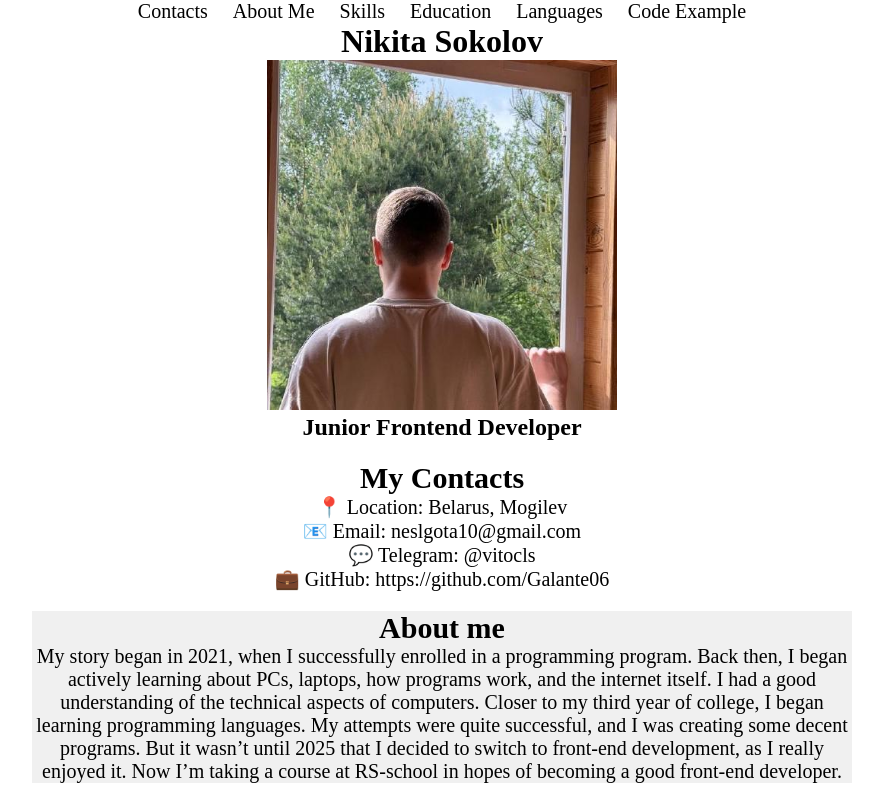
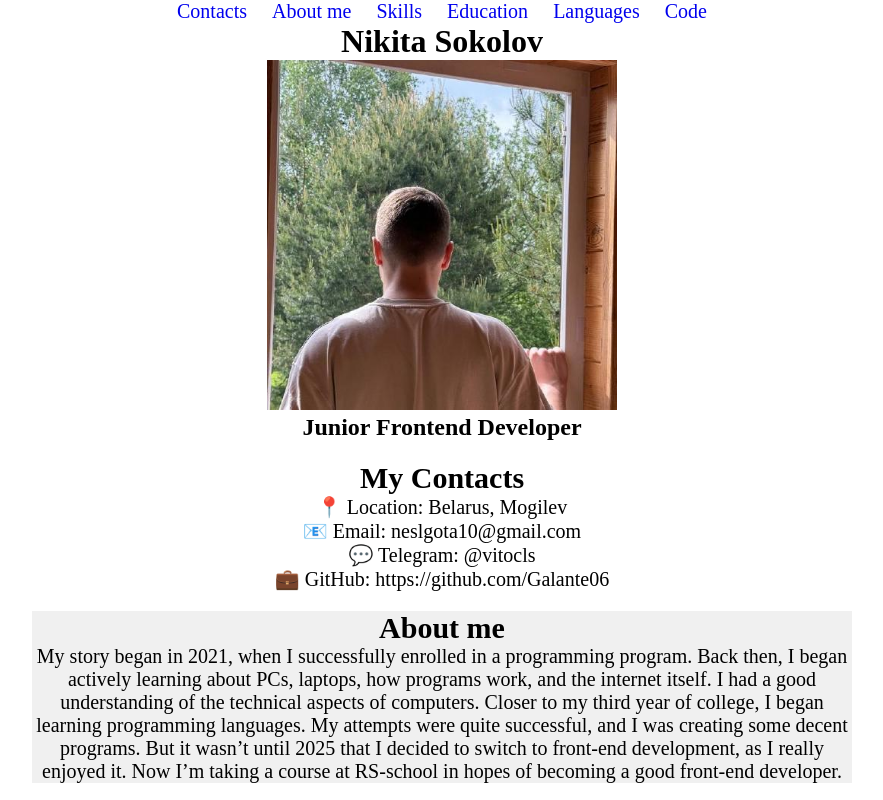
Before and after one commit to Galante06/rsschool-cv, a plain HTML site: page index.html in a window 1280 px wide. Shown: the top 800 px of the page, without its empty margins (198-1081 px from the left). Drawn offline with Linux system fonts and the light colour scheme.

Commit message:
fix: fix errors in html file(ul, px in img, code(pre)

```diff
--- a/index.html
+++ b/index.html
@@ -10,28 +10,16 @@
     <header class="header">
         <nav>
             <ul class="navmenu">
-                <a href="#contacts">
-                    <li class>Contacts</li>
-                </a>
-                <a href="#aboutme">
-                    <li>About Me</li>
-                </a>
-                <a href="#skills">
-                    <li>Skills</li>
-                </a>
-                <a href="#education">
-                    <li>Education</li>
-                </a>
-                <a href="#languages">
-                    <li>Languages</li>
-                </a>
-                <a href="#code">
-                    <li>Code Example</li>
-                </a>
+                <li><a href="#contacts">Contacts</a></li>
+                <li><a href="#aboutme">About me</a></li>
+                <li><a href="#skills">Skills</a></li>
+                <li><a href="#education">Education</a></li>
+                <li><a href="#languages">Languages</a></li>
+                <li><a href="#code">Code</a></li>
             </ul>
         </nav>
         <h1>Nikita Sokolov</h1>
-        <img src="images/photomy.jpg" width="350px" alt="Author CV">
+        <img src="images/photomy.jpg" width="350" alt="Author CV">
         <h2>Junior Frontend Developer</h2>
     </header>
     <main class="main">
@@ -79,16 +67,16 @@
 
         <div class="code">
             <h2 id="code">Code Example</h2>
-            <code>
-                <pre>function greetUser(name) {
+
+                <pre><code>function greetUser(name) {
   if (!name) {
     return "Hello, guest!";
   }
   return "Hello, " + name + "!";
 }
 
-console.log(greetUser("Nikita"));</pre>
-            </code>
+console.log(greetUser("Nikita"));</code></pre>
+
         </div>
     </main>
     <footer class="footer">
```
